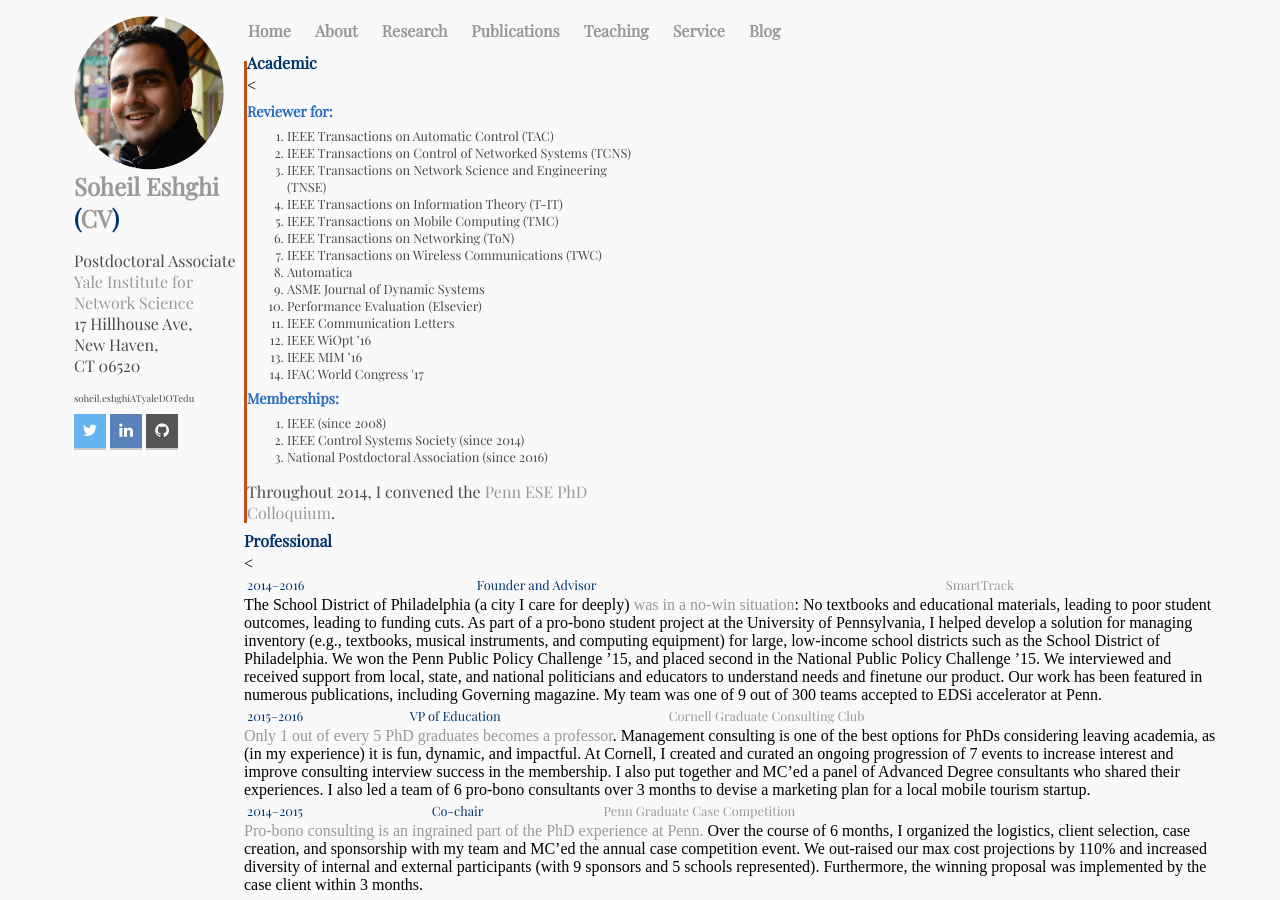
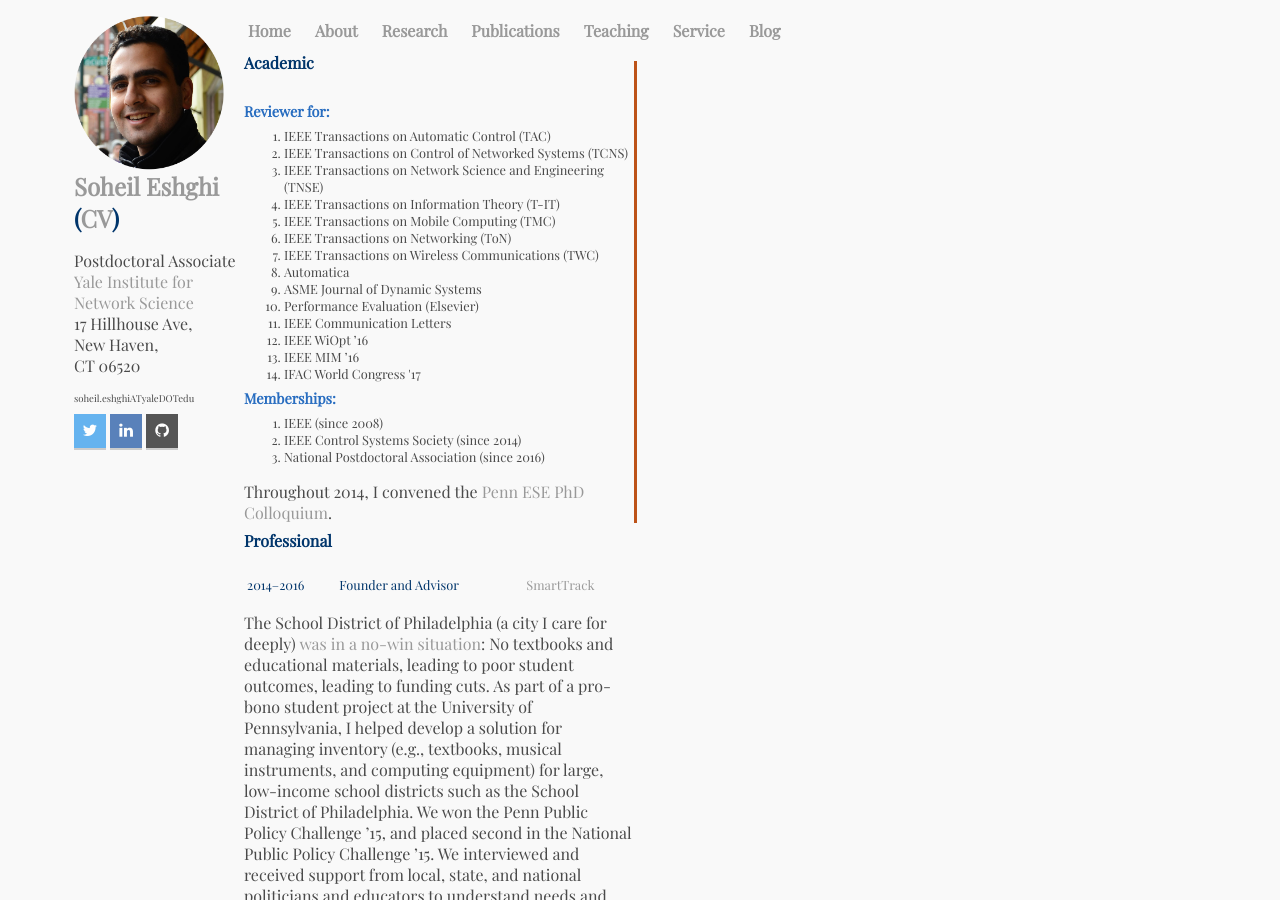
Before and after one commit to SoheilEshghi/SoheilEshghi.github.io, a Jekyll site: the page built from service/index.html, in a window 1280 px wide and 900 px high. Built offline with Jekyll 4.4.1, drawn with Linux system fonts in a browser that asks for light colours; nearby versions of some CDN libraries.

Commit message:
service border fixed

```diff
--- a/service/index.html
+++ b/service/index.html
@@ -2,8 +2,8 @@
 layout: default
 title: About Soheil Eshghi
 ---
-<div class = "blurb" style="border-left:medium #bd5319 solid; width: 390px;">
-  <h2>Academic</h2><<br>
+<div class = "blurb" style="border-right:medium #bd5319 solid; width: 390px;">
+  <h2>Academic</h2><br>
   <h3>Reviewer for:</h3>
   <ol>
    <li> IEEE Transactions on Automatic Control (TAC)</li>
@@ -31,8 +31,8 @@
 
 
 </div><!--/.blurb-->
-<div class = "blurb">
-  <h2>Professional</h2><<br>
+<div class = "blurb" style="width: 390px;">
+  <h2>Professional</h2><br>
   <table style="width:100%">
     <tr>
       <td>2014–2016 </td>
@@ -40,12 +40,12 @@
   		<td><a href="www.gosmartrack.com">SmartTrack</a></td>
     </tr>
   </table>
-    The School District of Philadelphia (a city I care for deeply) <a href="http://www.theatlantic.com/education/archive/2014/07/why-poor-schools-cant-win-at-standardized-testing/374287/">was in a no-win situation</a>: No textbooks and educational materials, leading to poor student outcomes, leading to funding cuts.
+    <p>The School District of Philadelphia (a city I care for deeply) <a href="http://www.theatlantic.com/education/archive/2014/07/why-poor-schools-cant-win-at-standardized-testing/374287/">was in a no-win situation</a>: No textbooks and educational materials, leading to poor student outcomes, leading to funding cuts.
     As part of a pro-bono student project at the University of Pennsylvania, I helped develop
     a solution for managing inventory (e.g., textbooks, musical instruments, and computing
     equipment) for large, low-income school districts such as the School District of
     Philadelphia. We won the Penn Public Policy Challenge ’15, and placed second in the National Public
-    Policy Challenge ’15. We interviewed and received support from local, state, and national politicians and educators to understand needs and finetune our product. Our work has been featured in numerous publications, including Governing magazine. My team was one of 9 out of 300 teams accepted to EDSi accelerator at Penn.
+    Policy Challenge ’15. We interviewed and received support from local, state, and national politicians and educators to understand needs and finetune our product. Our work has been featured in numerous publications, including Governing magazine. My team was one of 9 out of 300 teams accepted to EDSi accelerator at Penn.</p>
     <table style="width:100%">
       <tr>
         <td>2015–2016 </td>
@@ -53,7 +53,7 @@
         <td><a href="https://cornellgraduateconsultingclub.org/">Cornell Graduate Consulting Club</a></td>
       </tr>
     </table>
-<a href="http://www.theatlantic.com/business/archive/2013/02/how-many-phds-actually-get-to-become-college-professors/273434/">Only 1 out of every 5 PhD graduates becomes a professor</a>. Management consulting is one of the best options for PhDs considering leaving academia, as (in my experience) it is fun, dynamic, and impactful. At Cornell, I created and curated an ongoing progression of 7 events to increase interest and improve consulting interview success in the membership. I also put together and MC’ed a panel of Advanced Degree consultants who shared their experiences. I also led a team of 6 pro-bono consultants over 3 months to devise a marketing plan for a local mobile tourism startup.
+<p><a href="http://www.theatlantic.com/business/archive/2013/02/how-many-phds-actually-get-to-become-college-professors/273434/">Only 1 out of every 5 PhD graduates becomes a professor</a>. Management consulting is one of the best options for PhDs considering leaving academia, as (in my experience) it is fun, dynamic, and impactful. At Cornell, I created and curated an ongoing progression of 7 events to increase interest and improve consulting interview success in the membership. I also put together and MC’ed a panel of Advanced Degree consultants who shared their experiences. I also led a team of 6 pro-bono consultants over 3 months to devise a marketing plan for a local mobile tourism startup.</p>
 <table style="width:100%">
   <tr>
     <td>2014–2015 </td>
@@ -61,8 +61,8 @@
     <td><a href="http://www.dolphin.upenn.edu/pgcc/">Penn Graduate Case Competition</a></td>
   </tr>
 </table>
-<a href="http://www.penngradconsulting.com/">Pro-bono consulting is an ingrained part of the PhD experience at Penn.</a> Over the course of 6 months, I organized the logistics, client selection, case creation, and sponsorship with my team
+<p><a href="http://www.penngradconsulting.com/">Pro-bono consulting is an ingrained part of the PhD experience at Penn.</a> Over the course of 6 months, I organized the logistics, client selection, case creation, and sponsorship with my team
 and MC’ed the annual case competition event. We out-raised our max cost projections by 110% and increased diversity of internal and
-external participants (with 9 sponsors and 5 schools represented). Furthermore, the winning proposal was implemented by the case client within 3 months.
+external participants (with 9 sponsors and 5 schools represented). Furthermore, the winning proposal was implemented by the case client within 3 months.</p>
 
 </div><!--/.blurb-->
```
